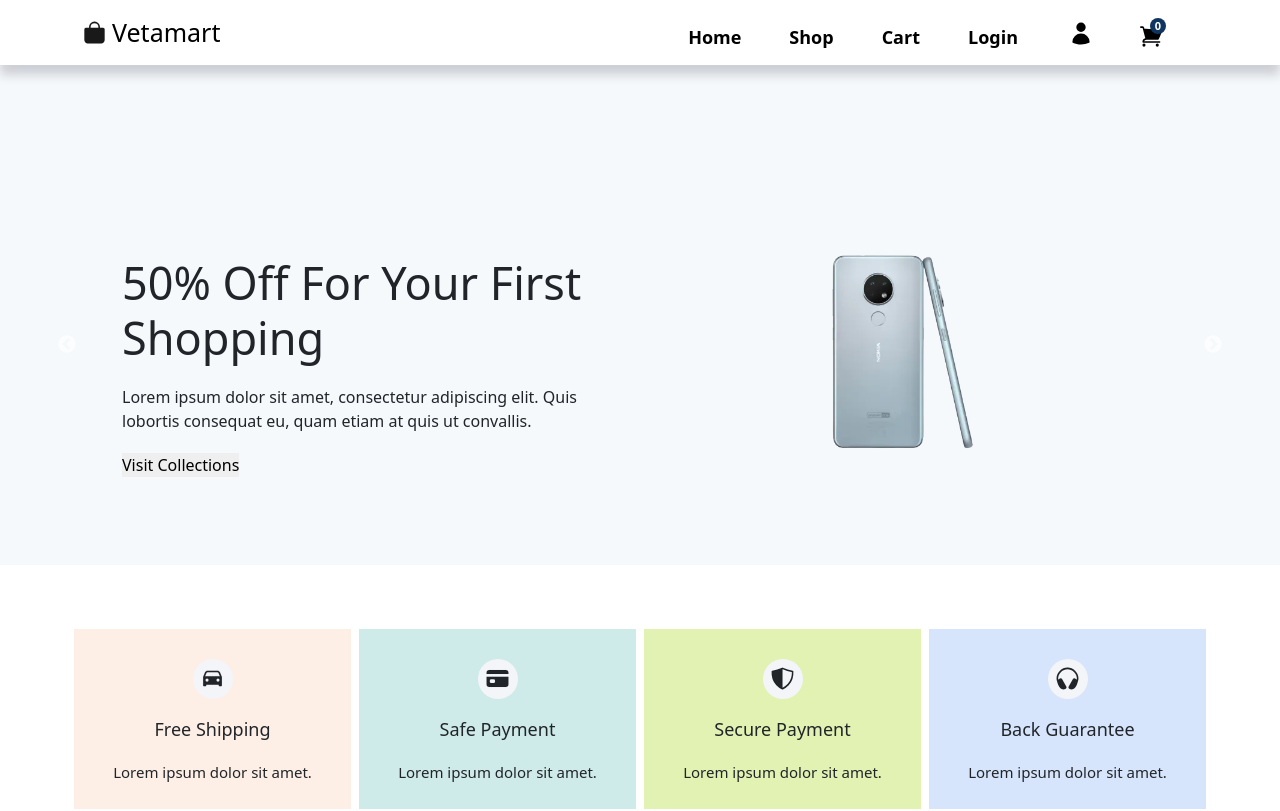
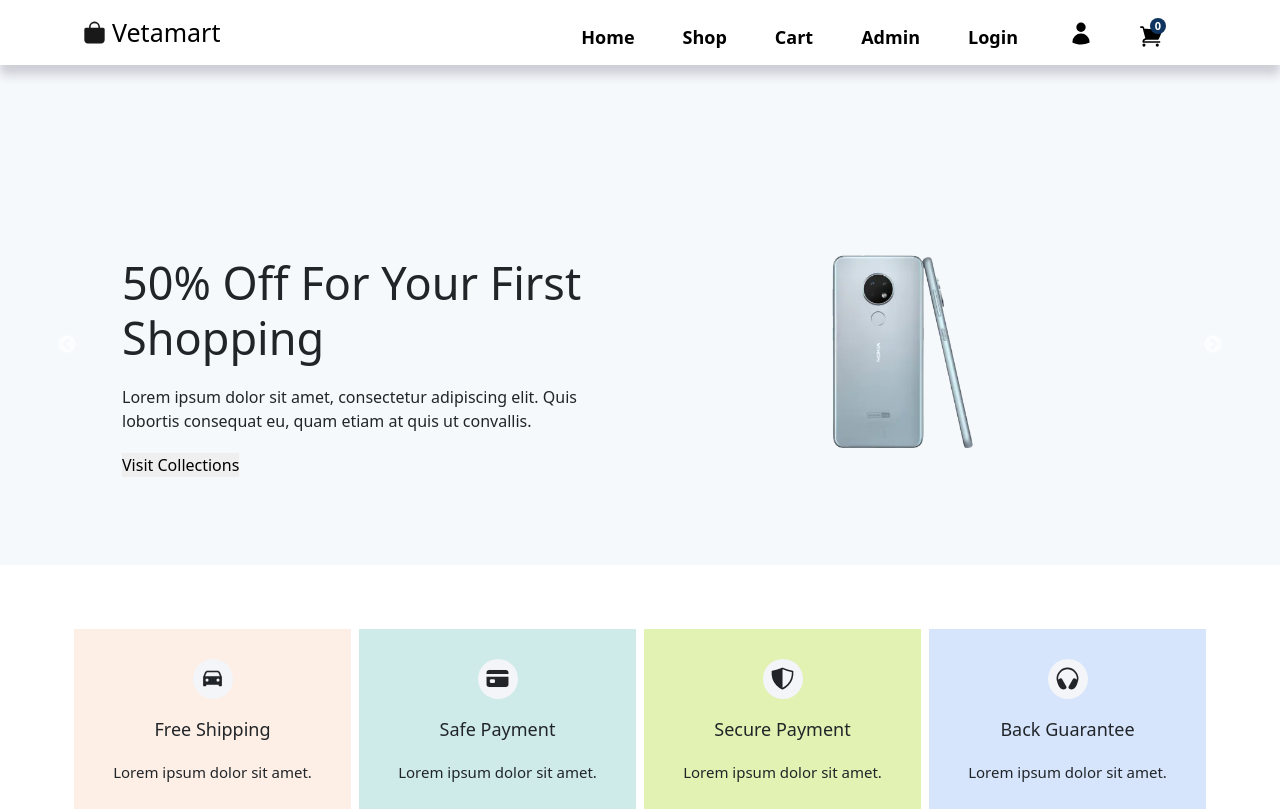
Before and after one commit to aditirajputgit/assignment-repliq, a React (Create React App) app: page / in a window 1280 px wide. Shown: the top 811 px of the page. Built offline with nearby package versions, Linux system fonts and the light colour scheme.

Commit message:
Some changes

```diff
--- a/src/components/Navbar/Navbar.jsx
+++ b/src/components/Navbar/Navbar.jsx
@@ -112,6 +112,16 @@ const NavBar = () => {
               <Link
                 aria-label="Go to Cart Page"
                 className="navbar-link"
+                to="/admin"
+                onClick={() => setExpand(false)}
+              >
+                <span className="nav-link-label">Admin</span>
+              </Link>
+            </Nav.Item>
+            <Nav.Item>
+              <Link
+                aria-label="Go to Cart Page"
+                className="navbar-link"
                 to="/login"
                 onClick={() => setExpand(false)}
               >
@@ -120,9 +130,10 @@ const NavBar = () => {
             </Nav.Item>
             <Nav.Item className="expanded-cart">
               <Link
-                aria-label="Go to Cart Page"
+                aria-label="Go to Admin Page"
                 className="navbar-link"
                 to="/admin"
+                onClick={() => setExpand(false)}
               >
                 <svg
                   xmlns="http://www.w3.org/2000/svg"
@@ -137,8 +148,8 @@ const NavBar = () => {
                   />
                 </svg>
               </Link>
-              </Nav.Item>
-              <Nav.Item>
+            </Nav.Item>
+            <Nav.Item>
               <Link
                 aria-label="Go to Cart Page"
                 to="/cart"
```
